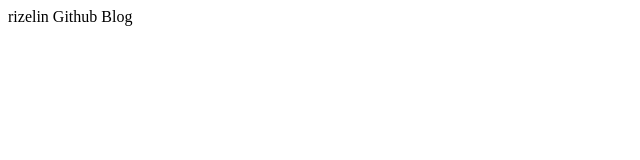
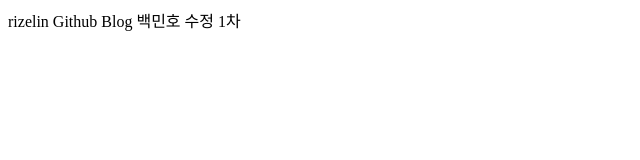
Before and after one commit to rizelin/rizelin.github.io, a plain HTML site: page index.html in a window 1280 px wide. Shown: the whole page, without its empty margins (0-640 px from the left). Drawn offline with Linux system fonts and the light colour scheme.

Commit message:
1차 수정

```diff
--- a/index.html
+++ b/index.html
@@ -8,5 +8,6 @@
 </head>
 <body>
   rizelin Github Blog
+  백민호 수정 1차
 </body>
 </html>
```
